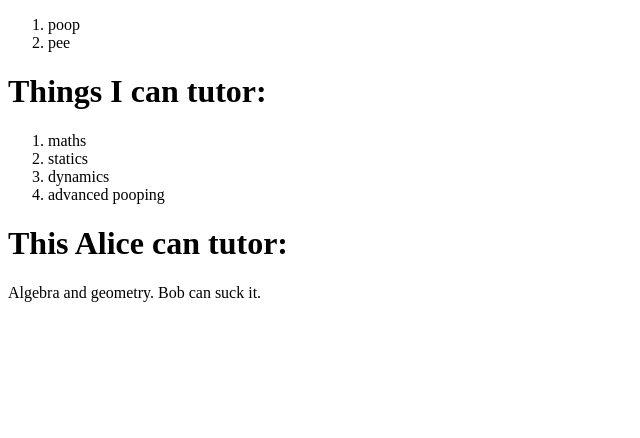
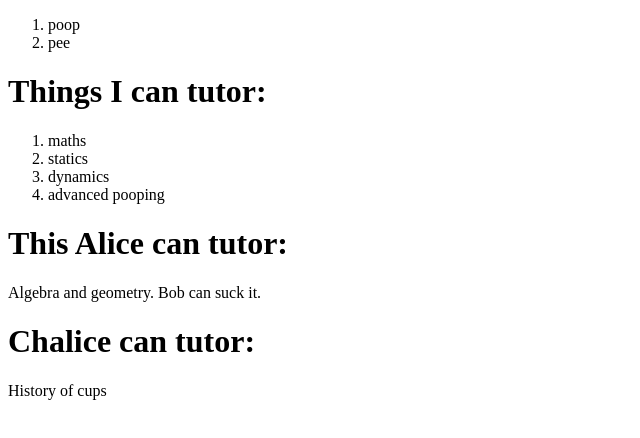
Before and after one commit to Coder5432/NewWebsite, a plain HTML site: page index.html in a window 1280 px wide. Shown: the whole page, without its empty margins (0-640 px from the left). Drawn offline with Linux system fonts and the light colour scheme.

Commit message:
hired chalice.

```diff
--- a/index.html
+++ b/index.html
@@ -13,5 +13,7 @@
 </ol>
 <h1>This Alice can tutor:</h1>
 <p>Algebra and geometry. Bob can suck it.</p>
+<h1>Chalice can tutor:</h1>
+<p>History of cups</p>
 </body>
 </html>
```
